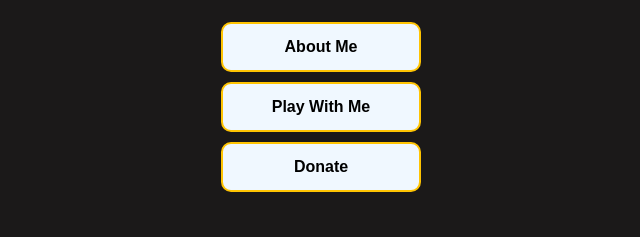
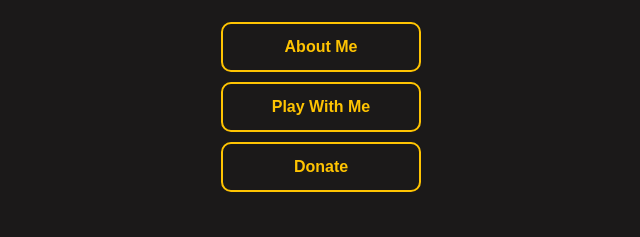
Before and after one commit to abdsjdh20/ab-project, a plain HTML site: page index.html in a window 1280 px wide. Shown: the part 329-566 px from the top of the page, without its empty margins (319-959 px from the left). Drawn offline with Linux system fonts and the light colour scheme.

Commit message:
Update style.css

```diff
--- a/style.css
+++ b/style.css
@@ -48,8 +48,8 @@ body, html {
     border-radius: 10px;
     justify-content: center;
     align-items: center;
-    color: black;
-    background-color: aliceblue;
+    color: #ffc402;
+    background-color: #1b1919;
     white-space: nowrap;
     text-overflow: ellipsis;
     font-size: 16px;
@@ -60,6 +60,8 @@ body, html {
 }
 .btn button:hover {
     background-color: rgb(255, 196, 2);
+    color: black;
+    box-shadow: 0 0 20px rgba(255, 196, 2, 0.3);
 }
 
 
```
